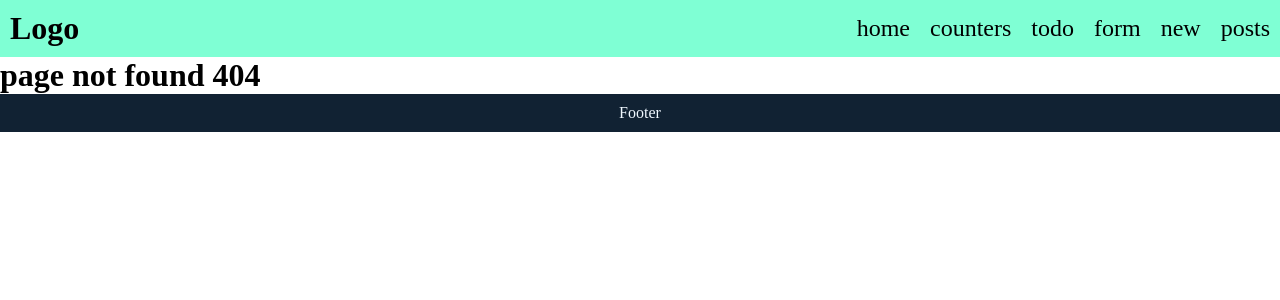
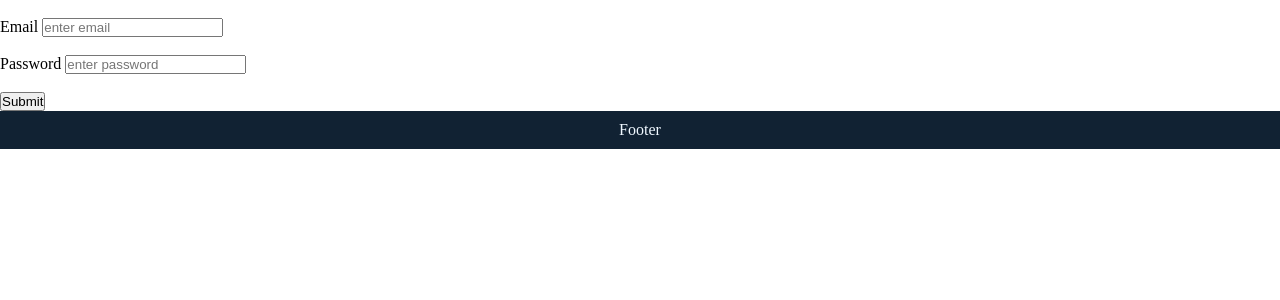
Before and after one commit to SHOMANS/TT-React, a React (Create React App) app: page /login in a window 1280 px wide. Before the commit this address had no page. Shown: the top 300 px of the page. Built offline with nearby package versions, Linux system fonts and the light colour scheme; the HTML template or start-up script is replaced by a standard one.

Commit message:
finish session 9 with authentication and protected routes

```diff
--- a/src/App.js
+++ b/src/App.js
@@ -1,24 +1,68 @@
 import Form from './pages/Form';
 import Home from './pages/Home';
-import { useRoutes } from 'react-router-dom';
-import Header from './components/Header';
+import { Navigate, Route, Routes } from 'react-router-dom';
 import Footer from './components/Footer';
+import InfoPage from './pages/Info';
+import ProtectedRoute from './components/ProtectedRoute';
+import React from 'react';
 
-function App() {
-  const router = useRoutes([
-    { path: '/', element: <Home /> },
-    { path: '/form', element: <Form /> },
-    { path: '*', element: <h1>page not found 404</h1> },
-  ]);
+export default class App extends React.Component {
+  state = {
+    isAuthorized: false,
+  };
 
-  return (
-    <div className='App'>
-      <Header myPage='home' />
-      {router}
+  // const router = useRoutes([
+  //   { index: true, element: <Navigate to='/login' /> },
 
-      <Footer />
-    </div>
-  );
+  //   {
+  //     path: '/login',
+  //     element: <>{isAuthorized ? <Navigate to='/dashboard' /> : <Form />}</>,
+  //   },
+
+  //   {
+  //     path: '/dashboard',
+  //     element: <ProtectedRoute isAuthorized={isAuthorized} />,
+  //     children: [
+  //       { index: true, element: <Home /> },
+  //       { path: 'info', element: <InfoPage /> },
+  //     ],
+  //   },
+
+  //   { path: '*', element: <h1>page not found 404</h1> },
+  // ]); // in functional component
+
+  componentDidMount() {
+    const token = localStorage.getItem('token');
+    if (token) this.setState({ isAuthorized: true });
+  }
+
+  login = () => this.setState({ isAuthorized: true });
+
+  logout = () => {
+    localStorage.removeItem('token');
+    localStorage.removeItem('username');
+
+    this.setState({ isAuthorized: false });
+  };
+
+  render() {
+    return (
+      <div className='App'>
+        {/* {router} */}
+        <Routes>
+          <Route index element={<Navigate to='/login' />} />
+
+          <Route path='/login' element={<>{this.state.isAuthorized ? <Navigate to='/dashboard' /> : <Form login={this.login} />}</>} />
+
+          <Route path='/dashboard' element={<ProtectedRoute isAuthorized={this.state.isAuthorized} logout={this.logout} />}>
+            <Route index element={<Home />} />
+            <Route path='info' element={<InfoPage />} />
+          </Route>
+
+          <Route path='*' element={<h1>page not found 404</h1>} />
+        </Routes>
+        <Footer />
+      </div>
+    );
+  }
 }
-
-export default App;
--- a/src/components/Header/index.jsx
+++ b/src/components/Header/index.jsx
@@ -1,42 +1,35 @@
 import './style.css';
-import { NavL, NavLink } from 'react-router-dom';
+import { NavLink } from 'react-router-dom';
+import React from 'react';
 
-const Header = (props) => {
+class Header extends React.Component {
+  state = { username: '' };
+  componentDidMount() {
+    const username = localStorage.getItem('username');
+    this.setState({ username });
+  }
+  render() {
     return (
       <header>
         <h1>Logo</h1>
+        <p>Hello {this.state.username}</p>
         <ul>
           <li>
-          <NavLink style={({ isActive }) => (isActive ? { color: 'red' } : {})} to='/'>
-            home
-          </NavLink>
+            <NavLink to='/dashboard/'>home</NavLink>
           </li>
 
           <li>
-          <NavLink to='/counters'>{({ isActive }) => (isActive ? 'active counters' : 'counters')}</NavLink>
+            <NavLink to='/dashboard/info'>Info</NavLink>
           </li>
 
           <li>
-          <NavLink className={({ isActive }) => (isActive ? 'counters-active' : '')} to='/todo'>
-            todo
-          </NavLink>
-        </li>
-
-        <li>
-          <NavLink to='/form'>form</NavLink>
-        </li>
-
-        <li>
-          <NavLink to='/new'>new</NavLink>
-        </li>
-
-        <li>
-          <NavLink to='/posts'>posts</NavLink>
+            <button onClick={this.props.logout}>logout</button>
           </li>
         </ul>
-      {props.myAction}
+        {this.props.myAction}
       </header>
     );
-};
+  }
+}
 
 export default Header;
--- /dev/null
+++ b/src/components/ProtectedRoute.jsx
@@ -0,0 +1,21 @@
+import React, { Component } from 'react';
+import { Navigate, Outlet } from 'react-router-dom';
+import Header from './Header';
+
+export default class ProtectedRoute extends Component {
+  render() {
+    return (
+      <div>
+        {this.props.isAuthorized ? (
+          <>
+            <Header myPage='home' logout={this.props.logout} />
+
+            <Outlet />
+          </>
+        ) : (
+          <Navigate to='/login' />
+        )}
+      </div>
+    );
+  }
+}
--- a/src/pages/Form.jsx
+++ b/src/pages/Form.jsx
@@ -1,40 +1,22 @@
 import axios from 'axios';
 import React, { Component } from 'react';
-import { Navigate, useNavigate } from 'react-router-dom';
-import { boolean, object, ref, string } from 'yup';
+// import { Navigate } from 'react-router-dom';
+import { object, string } from 'yup';
 
 // const regularExpression = /^(?=.*[0-9])([a-z]){6,16}$/;
-const regularExpression = /^(?=.*[0-9])(?=.*[!@#$%^&*])[a-zA-Z0-9!@#$%^&*]{6,16}$/;
-
-const initialData = {
-  name: 'Abdo',
-  email: 'Abdo@gsg.com',
-  password: 'abdo123',
-};
-
-const defaults = {
-  name: '',
-  email: '',
-  password: '',
-};
 
 export default class Form extends Component {
   state = {
-    name: '',
     email: '',
     password: '',
-    myData: initialData,
-    isLoggingIn: false,
+    // isLoggingIn: false, // no longer used
+    isLoading: false,
+    errors: [],
   };
 
   schema = object().shape({
-    name: string().min(6, 'Name Should be more than 8').max(16).required(),
-    email: string().email().required(),
-    password: string().min(8).matches(regularExpression).required(),
-    rePassword: string()
-      .oneOf([ref('password'), null])
-      .required(),
-    inChecked: boolean().oneOf([true]).required(),
+    email: string().required(),
+    password: string().required(),
   });
 
   handleRandomValues = () => {
@@ -43,22 +25,34 @@ export default class Form extends Component {
 
   handleSubmit = async (e) => {
     e.preventDefault();
-    // if (this.state.name === 'abdo') this.setState({ isLoggingIn: true });
 
-    const myData = { username: this.state.name, name: this.state.name, email: this.state.email };
     this.setState({ isLoading: true });
+    this.schema
+      .validate({ email: this.state.email, password: this.state.password }, { abortEarly: false })
+      .then(async ({ email, password }) => {
+        console.log(email, password);
+        const res = await axios.post('https://dummyjson.com/auth/login', {
+          username: email,
+          password,
+        });
 
-    try {
-      const res = await axios.post('https://jsonplaceholder.typicode.com/users', myData);
-      // console.log(res);
-      if (res) {
-        this.setState({ isLoggingIn: true });
-      }
-    } catch (e) {
-      console.log(e);
-      this.setState({ error: e.message });
-    }
-    this.setState({ isLoading: false });
+        // console.log(res.data);
+        // console.log(res.data.token);
+
+        if (res) {
+          localStorage.setItem('token', res.data.token);
+          localStorage.setItem('username', res.data.username);
+          this.props.login();
+        }
+      })
+      .catch((error) => {
+        if (error.errors) {
+          this.setState({ errors: error.errors });
+        } else {
+          this.setState({ errors: [error.message] });
+        }
+      })
+      .finally(() => this.setState({ isLoading: false }));
   };
 
   handleChangeInput = (e) => {
@@ -69,17 +63,17 @@ export default class Form extends Component {
   render() {
     return (
       <form onSubmit={(e) => this.handleSubmit(e)}>
-        <div>{this.state.error}</div>
         <div>
-          <label htmlFor='name'>Name </label>
-          <input id='name' type='text' placeholder='enter name' onChange={this.handleChangeInput} value={this.state.name} />
+          {this.state.errors.map((error) => (
+            <span style={{ color: 'red' }}>{error}</span>
+          ))}
         </div>
 
         <br />
 
         <div>
           <label htmlFor='email'>Email </label>
-          <input id='email' type='email' placeholder='enter email' onChange={this.handleChangeInput} value={this.state.email} />
+          <input id='email' type='text' placeholder='enter email' onChange={this.handleChangeInput} value={this.state.email} />
         </div>
 
         <br />
@@ -92,10 +86,8 @@ export default class Form extends Component {
         <br />
 
         <button type='submit'>{this.state.isLoading ? 'Loading...' : 'Submit'}</button>
-        <button type='button' onClick={this.handleRandomValues}>
-          Random Values
-        </button>
-        {this.state.isLoggingIn ? <Navigate to='/' /> : ''}
+
+        {/* {this.state.isLoggingIn ? <Navigate to='/' /> : ''} no longer useful */}
       </form>
     );
   }
--- /dev/null
+++ b/src/pages/Info.jsx
@@ -0,0 +1,19 @@
+import React from 'react';
+import Container from '../components/Container';
+
+class InfoPage extends React.Component {
+  state = {
+    isMounted: true,
+  };
+  render() {
+    return (
+      <div>
+        <Container className='my-container'>
+          <h2>Info Page</h2>
+        </Container>
+      </div>
+    );
+  }
+}
+
+export default InfoPage;
```
Lines whose indentation alone changed are shown as unchanged.
